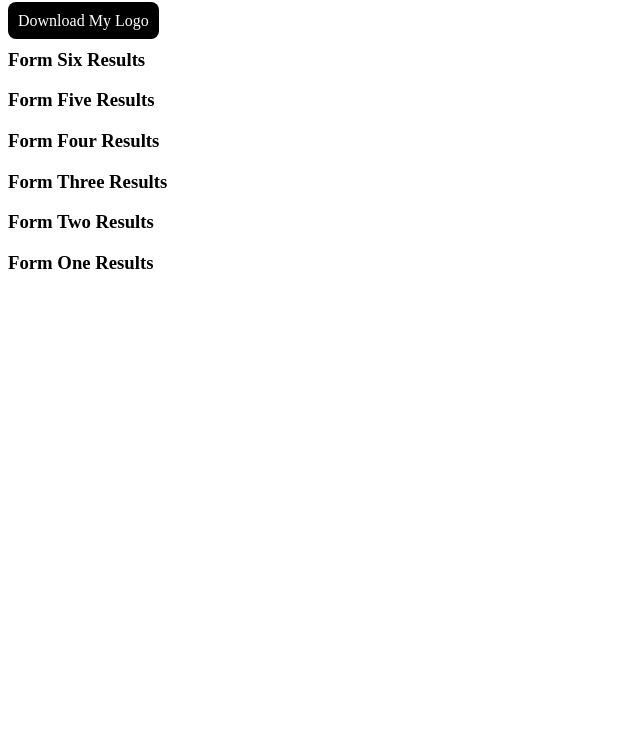
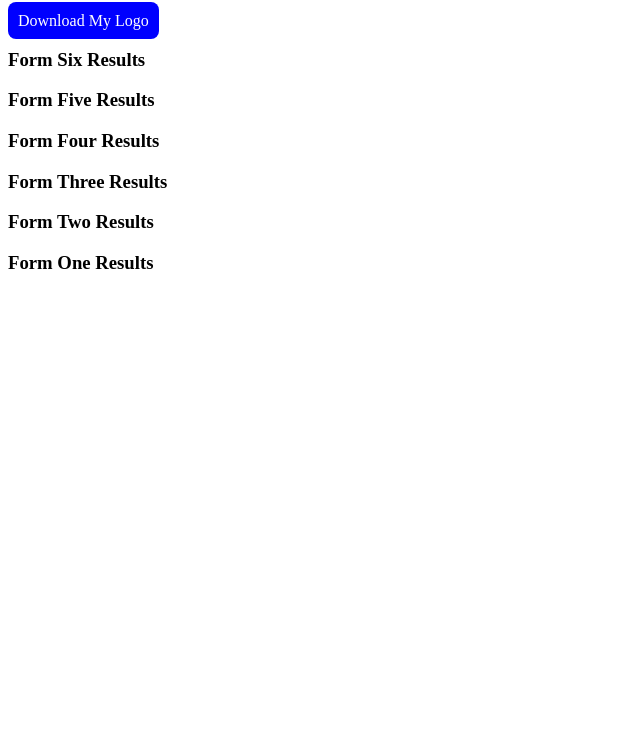
Before and after one commit to DarkBit18/Ghost-Mode, a plain HTML site: page index.html in a window 1280 px wide. Shown: the part 68-800 px from the top of the page, without its empty margins (0-640 px from the left). Drawn offline with Linux system fonts and the light colour scheme.

Commit message:
index.html

```diff
--- a/index.html
+++ b/index.html
@@ -9,7 +9,7 @@
         <h1>
          Academic Performance Results
         </h1>
-            <a href="My Darkbit logo.jpg" download style="text-decoration: none; background: black; color: white; padding: 10px; border-radius: 8px;">Download My Logo</a>
+            <a href="My Darkbit logo.jpg" download style="text-decoration: none; background: blue; color: white; padding: 10px; border-radius: 8px;">Download My Logo</a>
         <h3>Form Six Results
         </h3>
         <h3>
```
